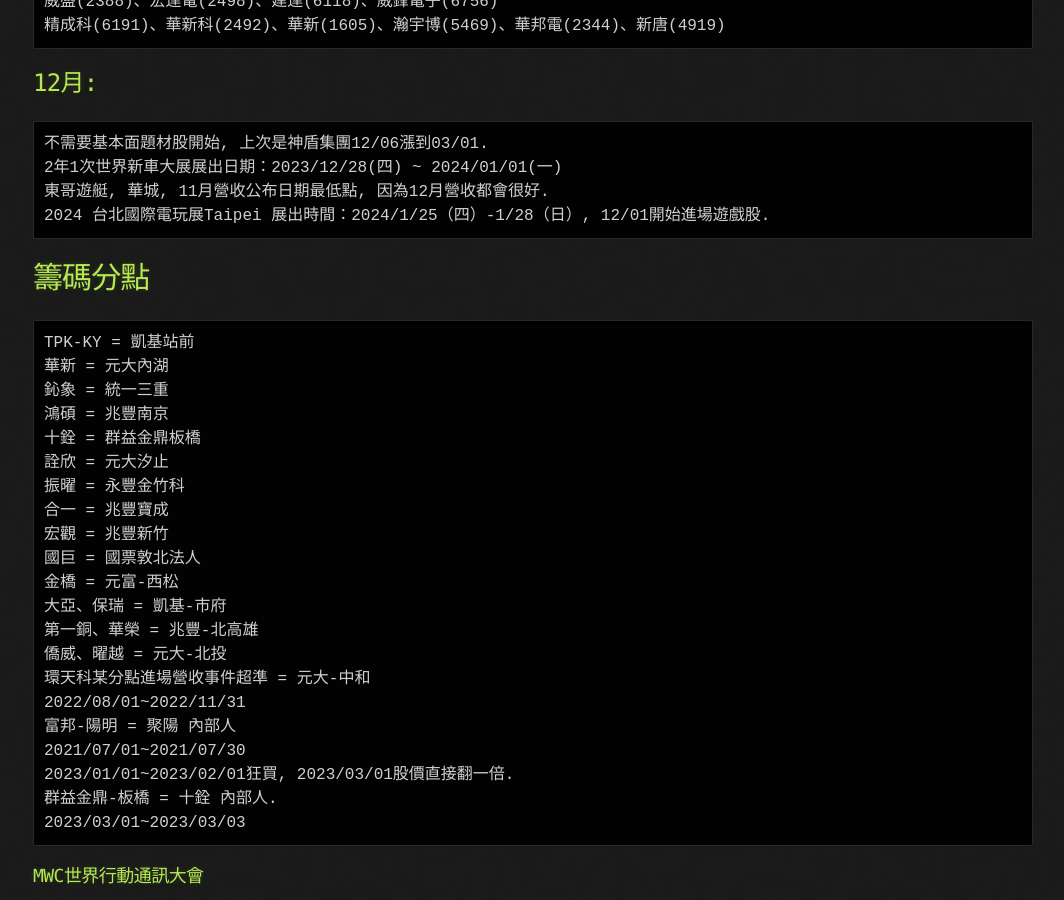
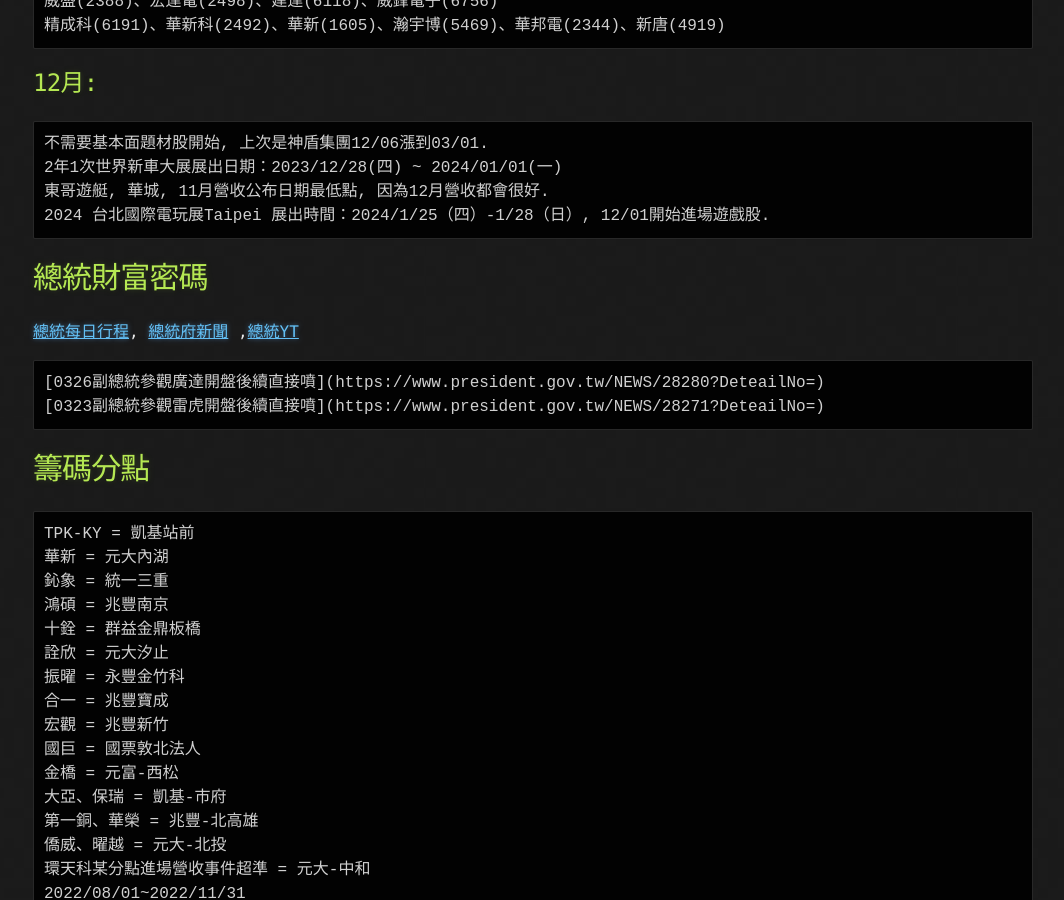
Before and after one commit to lepg5487/Stock_God, a Jekyll site: the page built from experience.md, in a window 1280 px wide and 900 px high, scrolled down 2775 px. Shown: the whole window, without its empty margins (107-1171 px from the left). Built offline with Jekyll 4.4.1, drawn with Linux system fonts in a browser that asks for light colours; our own code applies the rules of GitHub Pages for plain Markdown files.

Commit message:
Update experience.md

````diff
--- a/experience.md
+++ b/experience.md
@@ -102,6 +102,12 @@
 2年1次世界新車大展展出日期：2023/12/28(四) ~ 2024/01/01(一)
 東哥遊艇, 華城, 11月營收公布日期最低點, 因為12月營收都會很好.
 2024 台北國際電玩展Taipei 展出時間：2024/1/25（四）-1/28（日）, 12/01開始進場遊戲股.
+```
+# 總統財富密碼
+[總統每日行程](https://www.president.gov.tw/Page/37), [總統府新聞](https://www.president.gov.tw/Page/35?DeteailNo=1&Mode=L) ,[總統YT](https://www.youtube.com/@presidentialoffice/videos)
+```
+[0326副總統參觀廣達開盤後續直接噴](https://www.president.gov.tw/NEWS/28280?DeteailNo=)
+[0323副總統參觀雷虎開盤後續直接噴](https://www.president.gov.tw/NEWS/28271?DeteailNo=)
 ```
 # 籌碼分點
 ```
````
